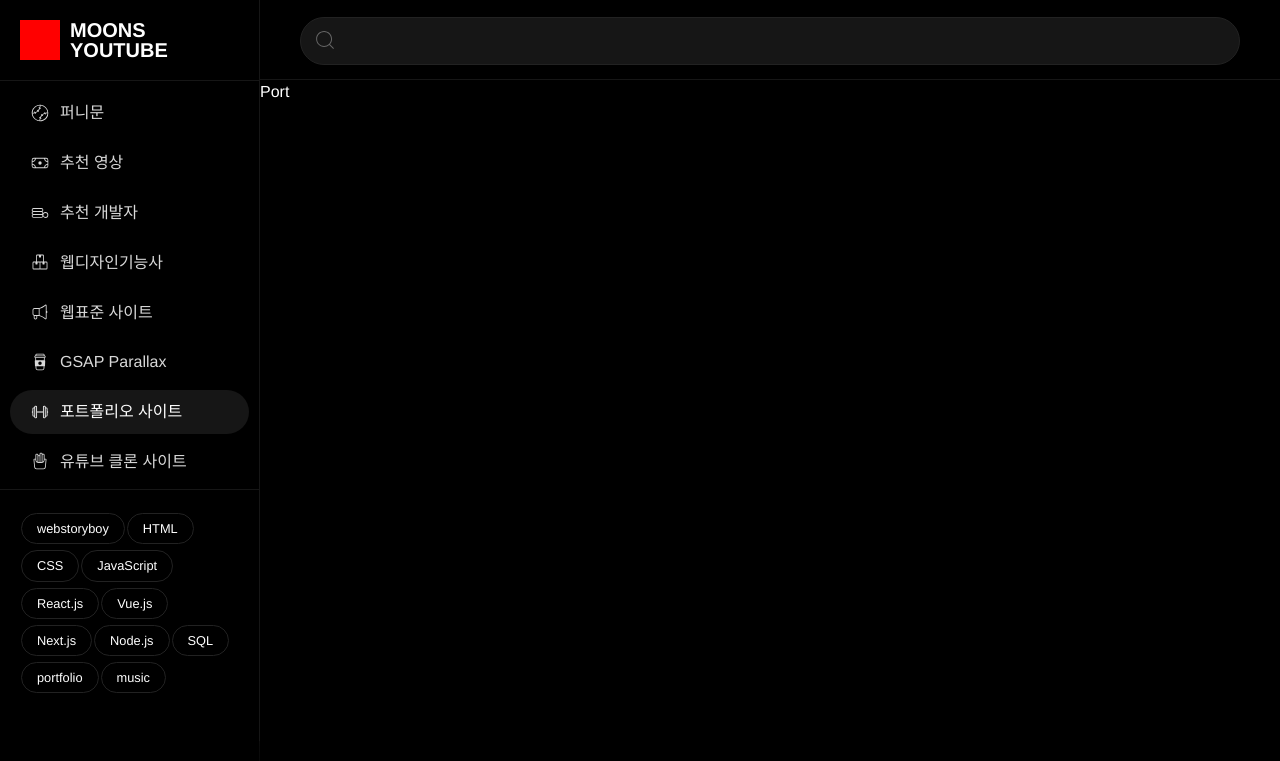
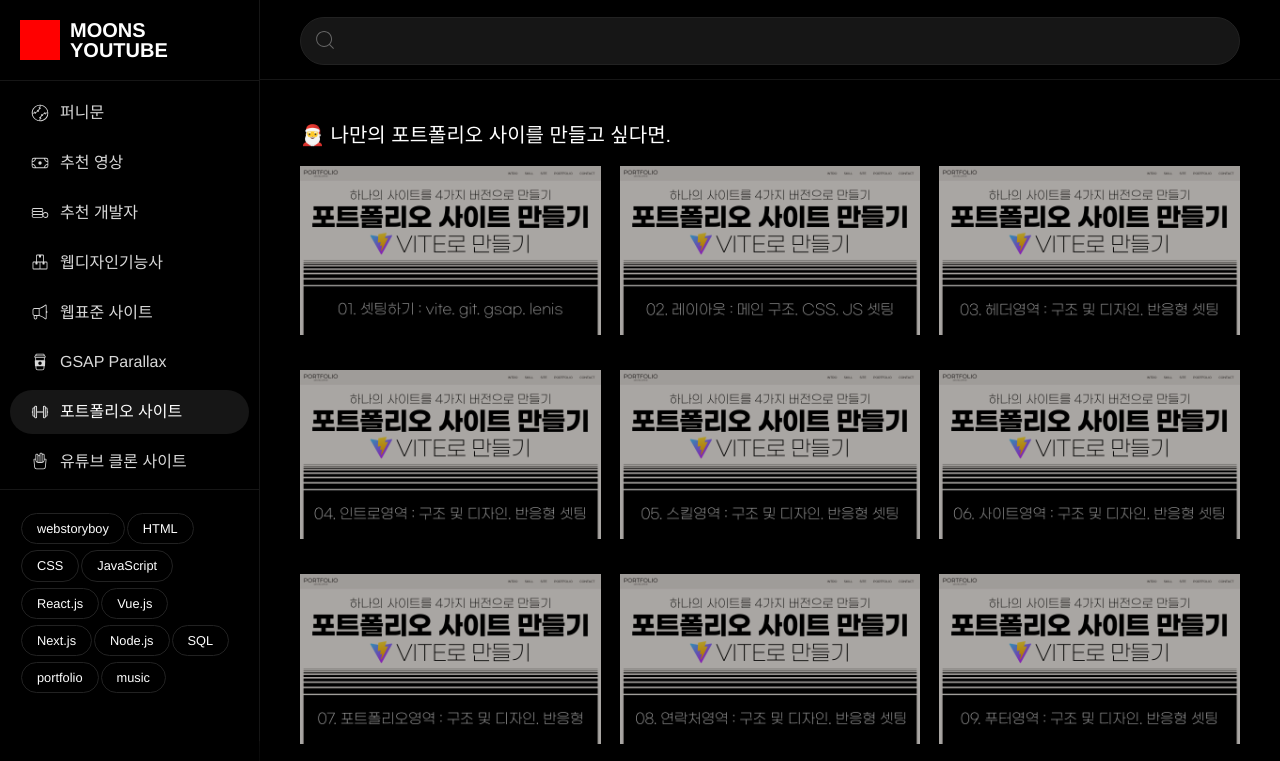
Before and after one commit to kelly-Moon/moon-youtube2, a React (Create React App) app: page /port in a window 1280 px wide. Shown: the top 761 px of the page. Built offline with nearby package versions, Linux system fonts and the light colour scheme.

Commit message:
나머지 페이지 작업

```diff
--- /dev/null
+++ b/src/components/video/VideoCard.jsx
@@ -0,0 +1,20 @@
+import React from "react";
+import { Link } from "react-router-dom";
+
+const VideoCard = ({ videos }) => {
+  return (
+    <>
+      {videos.map((video, key) => (
+        <div className="video" key={key}>
+          <div className="video__thumb play__icon">
+            <Link to={`video/${video.videoId}`}>
+              <img src={video.img} alt={video.title} />
+            </Link>
+          </div>
+        </div>
+      ))}
+    </>
+  );
+};
+
+export default VideoCard;
--- a/src/pages/Developer.jsx
+++ b/src/pages/Developer.jsx
@@ -1,12 +1,22 @@
-import React from "react";
+import React, { useEffect, useState } from "react";
 import Main from "../components/section/Main";
 import { developerText } from "../data/developer";
 import { Link } from "react-router-dom";
 
 const Developer = () => {
+  const [loading, setLoading] = useState(true);
+
+  useEffect(() => {
+    setTimeout(() => {
+      setLoading(false);
+    }, 500);
+  }, []);
+
+  const developerPageClass = loading ? "isLoading" : "isLoaded";
+
   return (
     <Main title="추천 개발자" description="오늘의 추천 개발자 유튜버입니다.">
-      <section id="developerPage">
+      <section id="developerPage" className={developerPageClass}>
         <h2>😪 추천 개발자를 소개합니다.</h2>
         <div className="developer__inner">
           {developerText.map((developer, key) => (
--- a/src/pages/Gsap.jsx
+++ b/src/pages/Gsap.jsx
@@ -1,10 +1,27 @@
-import React from "react";
+import React, { useEffect, useState } from "react";
 import Main from "../components/section/Main";
+import VideoCard from "../components/video/VideoCard";
+import { gsapText } from "../data/gsap";
 
 const Gsap = () => {
+  const [loading, setLoading] = useState(true);
+
+  useEffect(() => {
+    setTimeout(() => {
+      setLoading(false);
+    }, 500);
+  }, []);
+
+  const gsapPageClass = loading ? "isLoading" : "isLoaded";
+
   return (
     <Main title="GSAP 사이트" description="GSAP 사이트 튜토리얼 강의입니다.">
-      Gsap
+      <section id="gsapPage" className={gsapPageClass}>
+        <h2>👩‍👩‍👧‍👧 창의적 사이트를 만들고 싶다면!</h2>
+        <div className="video__inner">
+          <VideoCard videos={gsapText} />
+        </div>
+      </section>
     </Main>
   );
 };
--- a/src/pages/Port.jsx
+++ b/src/pages/Port.jsx
@@ -1,13 +1,30 @@
-import React from "react";
+import React, { useEffect, useState } from "react";
 import Main from "../components/section/Main";
+import VideoCard from "../components/video/VideoCard";
+import { portfolioText } from "../data/portfolio";
 
 const Port = () => {
+  const [loading, setLoading] = useState(true);
+
+  useEffect(() => {
+    setTimeout(() => {
+      setLoading(false);
+    }, 500);
+  }, []);
+
+  const portPageClass = loading ? "isLoading" : "isLoaded";
+
   return (
     <Main
       title="포트폴리오 사이트"
       description="포트폴리오 사이트 튜토리얼 강의입니다."
     >
-      Port
+      <section id="portfolioPage" className={portPageClass}>
+        <h2>🎅 나만의 포트폴리오 사이를 만들고 싶다면.</h2>
+        <div className="video__inner">
+          <VideoCard videos={portfolioText} />
+        </div>
+      </section>
     </Main>
   );
 };
--- a/src/pages/Today.jsx
+++ b/src/pages/Today.jsx
@@ -1,13 +1,23 @@
-import React from "react";
+import React, { useEffect, useState } from "react";
 import Main from "../components/section/Main";
 
 import { todayText } from "../data/today";
 import { Link } from "react-router-dom";
 
 const Today = () => {
+  const [loading, setLoading] = useState(true);
+
+  useEffect(() => {
+    setTimeout(() => {
+      setLoading(false);
+    }, 500);
+  }, []);
+
+  const todayPageClass = loading ? "isLoading" : "isLoaded";
+
   return (
     <Main title="추천 영상" description="오늘의 추천 유튜브 영상입니다.">
-      <section id="todayPage">
+      <section id="todayPage" className={todayPageClass}>
         <h2>🥰 오늘의 추천 영상입니다.</h2>
 
         {todayText.map((today, key) => (
--- a/src/pages/Webd.jsx
+++ b/src/pages/Webd.jsx
@@ -1,13 +1,30 @@
-import React from "react";
+import React, { useEffect, useState } from "react";
 import Main from "../components/section/Main";
+import VideoCard from "../components/video/VideoCard";
+import { webdText } from "../data/webd";
 
 const Webd = () => {
+  const [loading, setLoading] = useState(true);
+
+  useEffect(() => {
+    setTimeout(() => {
+      setLoading(false);
+    }, 500);
+  }, []);
+
+  const webdPageClass = loading ? "isLoading" : "isLoaded";
+
   return (
     <Main
       title="웹디자인 기능사"
       description="웹디자인 기능사 튜토리얼 강의입니다."
     >
-      Webd
+      <section id="webdPage" className={webdPageClass}>
+        <h2>👽 웹디자인기능사 한번에 따자!</h2>
+        <div className="video__inner">
+          <VideoCard videos={webdText} />
+        </div>
+      </section>
     </Main>
   );
 };
--- a/src/pages/Website.jsx
+++ b/src/pages/Website.jsx
@@ -1,13 +1,30 @@
-import React from "react";
+import React, { useEffect, useState } from "react";
 import Main from "../components/section/Main";
+import VideoCard from "../components/video/VideoCard";
+import { websiteText } from "../data/website";
 
 const Website = () => {
+  const [loading, setLoading] = useState(true);
+
+  useEffect(() => {
+    setTimeout(() => {
+      setLoading(false);
+    }, 500);
+  }, []);
+
+  const websitePageClass = loading ? "isLoading" : "isLoaded";
+
   return (
     <Main
       title="웹표준 사이트"
       description="웹표준 사이트 튜토리얼 강의입니다."
     >
-      Website
+      <section id="websitePage" className={websitePageClass}>
+        <h2>👩‍👩‍👧‍👧 창의적 사이트를 만들고 싶다면!</h2>
+        <div className="video__inner">
+          <VideoCard videos={websiteText} />
+        </div>
+      </section>
     </Main>
   );
 };
--- a/src/pages/Youtube.jsx
+++ b/src/pages/Youtube.jsx
@@ -1,13 +1,30 @@
-import React from "react";
+import React, { useEffect, useState } from "react";
 import Main from "../components/section/Main";
+import VideoCard from "../components/video/VideoCard";
+import { youtubeText } from "../data/youtube";
 
 const Youtube = () => {
+  const [loading, setLoading] = useState(true);
+
+  useEffect(() => {
+    setTimeout(() => {
+      setLoading(false);
+    }, 500);
+  }, []);
+
+  const youtubePageClass = loading ? "isLoading" : "isLoaded";
+
   return (
     <Main
       title="유튜브 사이트"
       description="유튜브 사이트 튜토리얼 강의입니다."
     >
-      Youtube
+      <section id="youtubePage" className={youtubePageClass}>
+        <h2>🍗 나만의 유튜브 사이트 만들기</h2>
+        <div className="video__inner">
+          <VideoCard videos={youtubeText} />
+        </div>
+      </section>
     </Main>
   );
 };
```
